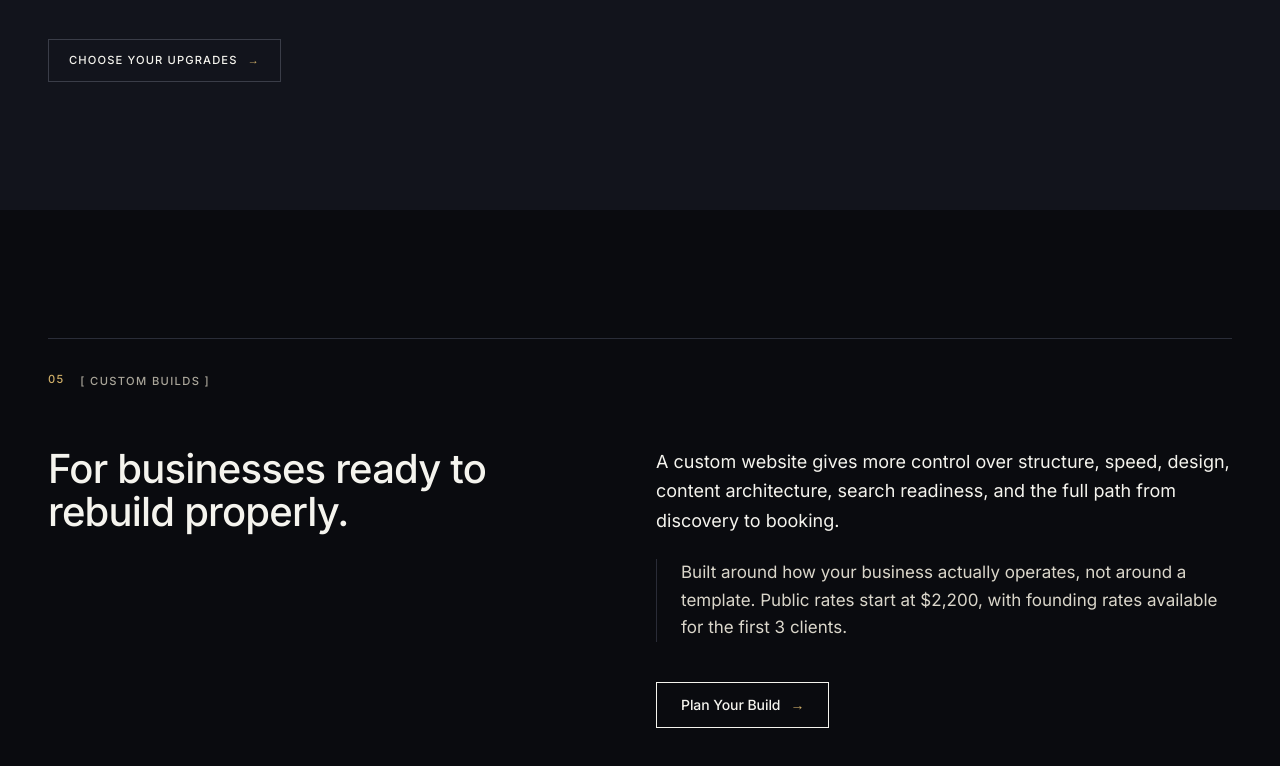
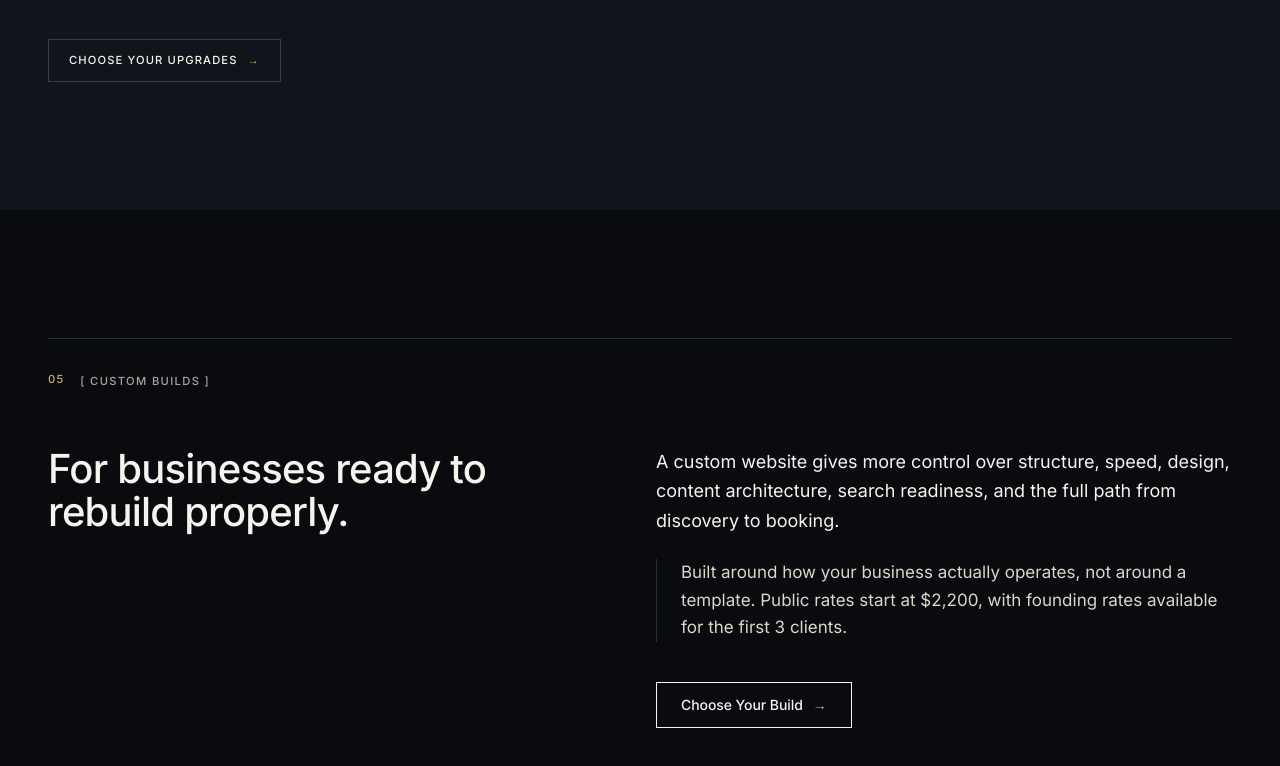
Before and after one commit to anvisco/anvisco-site, a React (Vite) app: page / in a window 1280 px wide. Shown: the part 3723-4489 px from the top of the page. Built offline with nearby package versions, Linux system fonts and the light colour scheme; no server answers.

Commit message:
fix checkout success ui and build cta

```diff
--- a/src/components/sections/CustomBuild.tsx
+++ b/src/components/sections/CustomBuild.tsx
@@ -60,7 +60,7 @@ export function CustomBuild() {
                 to="/services"
                 className="group inline-flex items-center gap-2.5 border-[1.5px] border-ink px-6 py-3 text-sm font-medium text-ink tracking-[-0.005em] transition-all duration-200 hover:border-amber hover:text-amber"
               >
-                Plan Your Build
+                Choose Your Build
                 <span className="text-amber transition-transform duration-200 group-hover:translate-x-0.5">→</span>
               </Link>
             </motion.div>
--- a/src/components/sections/ThreePaths.tsx
+++ b/src/components/sections/ThreePaths.tsx
@@ -18,7 +18,7 @@ const paths = [
   {
     name: 'Rebuild',
     description: 'A full custom-coded website built around your business.',
-    cta: 'Plan Your Build',
+    cta: 'Choose Your Build',
     to: '/checkout?path=build',
   },
 ]
--- a/src/pages/CheckoutPage.tsx
+++ b/src/pages/CheckoutPage.tsx
@@ -842,7 +842,7 @@ function Summary(props: {
 function submitLabel(path: Path) {
   if (path === 'audit') return 'Start Your Audit'
   if (path === 'modules') return 'Choose Your Upgrades'
-  if (path === 'build') return 'Plan Your Build'
+  if (path === 'build') return 'Choose Your Build'
   if (path === 'recurring') return 'Choose a Care Plan'
   return 'Build Your Plan'
 }
--- a/src/pages/CheckoutSuccessPage.tsx
+++ b/src/pages/CheckoutSuccessPage.tsx
@@ -124,17 +124,19 @@ export function CheckoutSuccessPage() {
       <main className="min-h-screen pt-16 bg-[var(--color-bg)]">
         <div className="mx-auto max-w-screen-xl px-6 py-20 lg:px-12 lg:py-24">
           <div className="max-w-3xl border-t border-[var(--color-border)] pt-7">
+
             <div className="mb-6 flex items-center gap-4">
-              <span className="text-[0.7rem] tabular-nums text-amber font-medium tracking-[0.08em]">
-                /
-              </span>
-              <BracketLabel>Payment received</BracketLabel>
+              <BracketLabel>Checkout complete</BracketLabel>
             </div>
 
-            <h1 className="mb-4 text-[2.5rem] font-medium leading-[1.04] tracking-[-0.03em] text-ink md:text-[3.5rem]">
+            <h1 className="mb-6 text-[2.5rem] font-medium leading-[1.04] tracking-[-0.03em] text-ink md:text-[3.5rem]">
               Payment received.
             </h1>
 
+            {loading ? (
+              <p className="mb-8 text-sm text-ink-muted">Loading your confirmation details…</p>
+            ) : (
+              <>
                 <h2 className="mb-4 max-w-[26ch] text-2xl font-medium leading-tight tracking-[-0.02em] text-ink md:text-[2.4rem]">
                   {copy.heading}
                 </h2>
@@ -142,10 +144,6 @@ export function CheckoutSuccessPage() {
                 <p className="mb-6 max-w-[62ch] text-base leading-relaxed text-ink-muted md:text-[1.0625rem]">
                   {copy.body}
                 </p>
-
-            {sessionId && loading && (
-              <p className="mb-6 text-sm text-ink-muted">Loading your confirmation details…</p>
-            )}
 
                 {error && (
                   <div className="mb-6 border border-amber/60 bg-amber/5 px-5 py-4 text-sm text-amber">
@@ -194,6 +192,8 @@ export function CheckoutSuccessPage() {
                     </ul>
                   </Step>
                 </div>
+              </>
+            )}
 
             <section className="mb-10 border border-[var(--color-border)] bg-[var(--color-surface)] p-6">
               <div className="mb-4 flex items-center gap-3">
@@ -203,7 +203,7 @@ export function CheckoutSuccessPage() {
                 Access your client portal
               </h3>
               <p className="mt-3 max-w-[62ch] text-sm leading-relaxed text-ink-muted">
-                Use the same email you used at checkout. We’ll send you a secure login link so you
+                Use the same email you used at checkout. We'll send you a secure login link so you
                 can view your project stage, payment status, next due date, and updates.
               </p>
               <div className="mt-5 flex flex-wrap gap-3">
--- a/src/pages/ServicesPage.tsx
+++ b/src/pages/ServicesPage.tsx
@@ -186,7 +186,7 @@ export function ServicesPage() {
                   key={tier.name}
                   {...tier}
                   index={i}
-                  ctaLabel="Plan Your Build"
+                  ctaLabel="Choose Your Build"
                   onCta={goToBuild}
                 />
               ))}
```
Also changed, not shown: 1 other file (tests, documents, lock files or other folders). Lines whose indentation alone changed are shown as unchanged.
